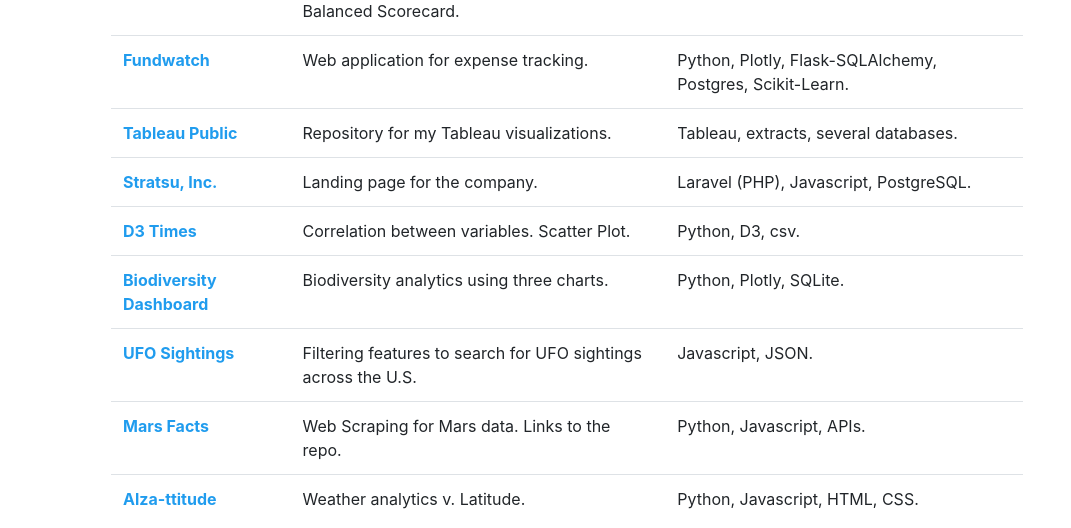
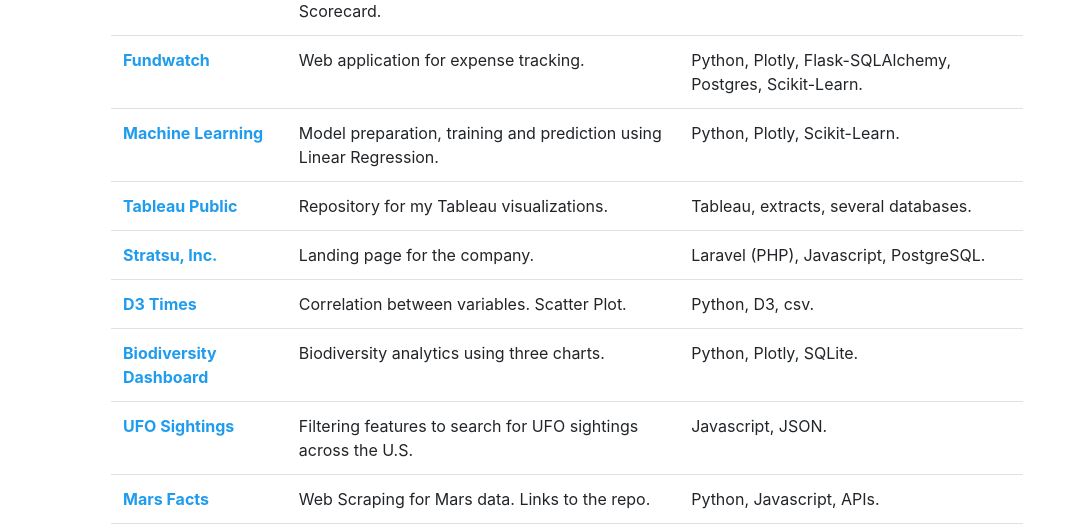
Before and after one commit to carlosalzate74/e-resume, a plain HTML site: page index.html in a window 1280 px wide. Shown: the part 2845-3373 px from the top of the page, without its empty margins (209-1280 px from the left). Drawn offline with Linux system fonts and the light colour scheme; a web font is replaced by a local one.

Commit message:
Adding machine learning project

```diff
--- a/index.html
+++ b/index.html
@@ -185,6 +185,11 @@
               <td>Python, Plotly, Flask-SQLAlchemy, Postgres, Scikit-Learn.</td>
             </tr>
             <tr>
+              <th scope="row"><a href="https://fundwatch3.herokuapp.com/" target="_blank">Machine Learning</a></th>
+              <td>Model preparation, training and prediction using Linear Regression.</td>
+              <td>Python, Plotly, Scikit-Learn.</td>
+            </tr>
+            <tr>
               <th scope="row"><a href="https://public.tableau.com/profile/carlosalzate#!/" target="_blank">Tableau Public</a></th>
               <td>Repository for my Tableau visualizations.</td>
               <td>Tableau, extracts, several databases.</td>
```
